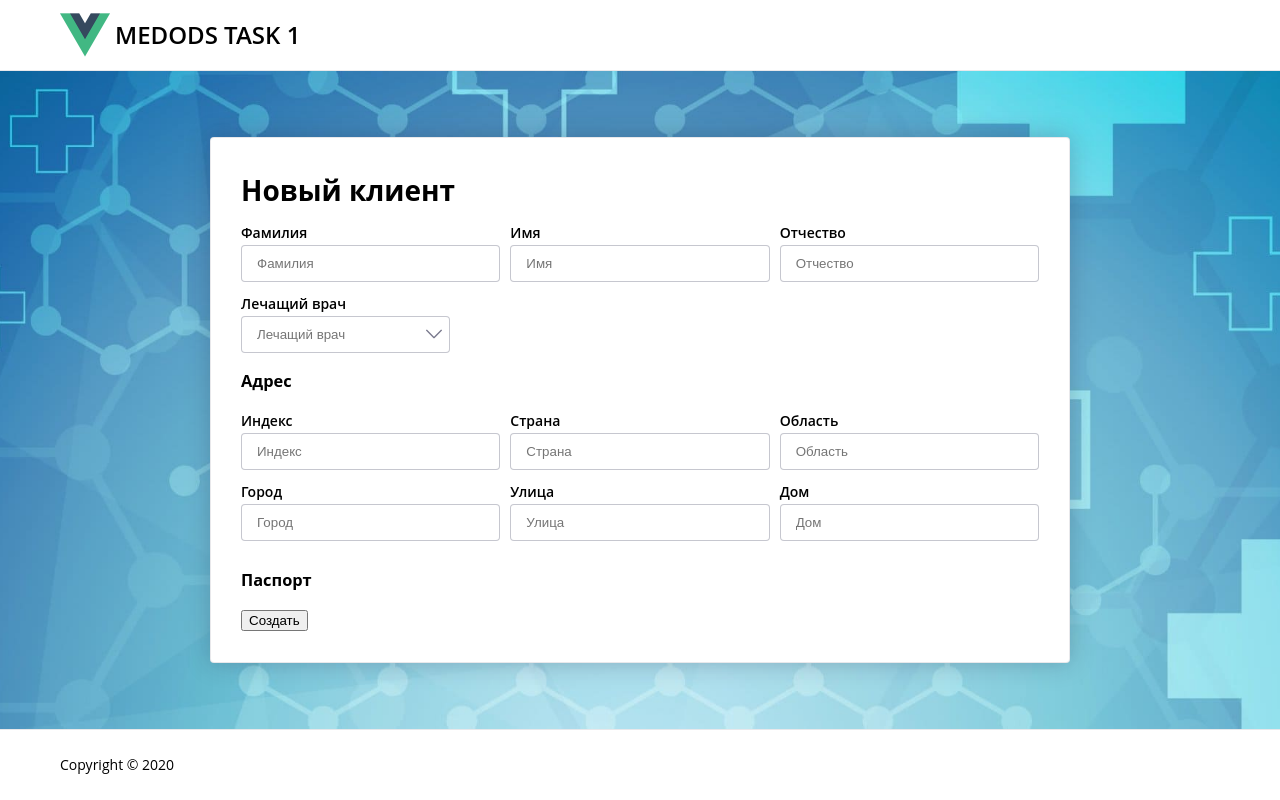
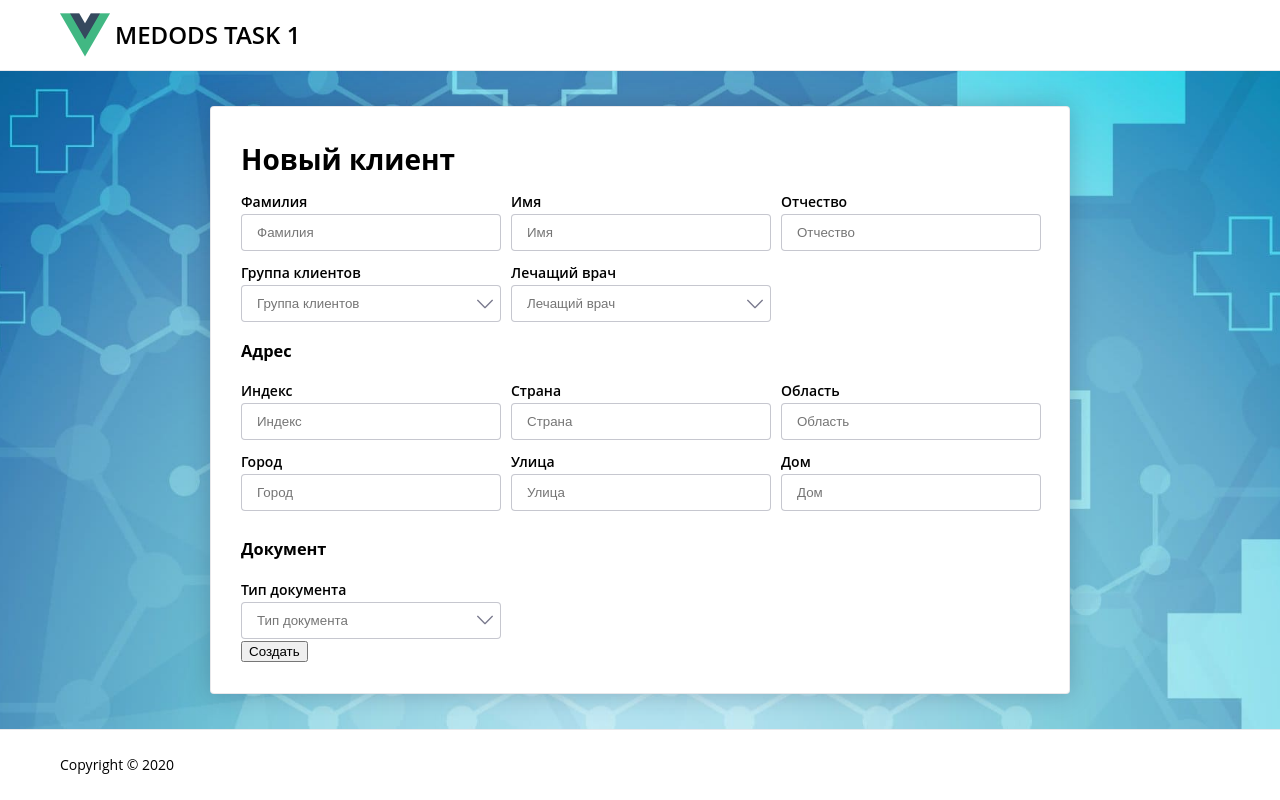
Before and after one commit to Kapatych/Medods-task-1, a Vue app: page / in a window 1280 px wide. Built offline with nearby package versions, Linux system fonts and the light colour scheme.

Commit message:
Added multi select

```diff
--- a/src/components/BaseInput.vue
+++ b/src/components/BaseInput.vue
@@ -30,6 +30,7 @@ export default {
 <style lang="scss" scoped>
 .field {
   width: 100%;
+  min-width: 260px;
   &:not(:first-child) {
     margin-left: 10px;
   }
--- a/src/components/BaseSelect.vue
+++ b/src/components/BaseSelect.vue
@@ -8,11 +8,11 @@
     >
       <input
         class="select__input"
+        :class="{ 'select__input--active': active }"
         ref="select"
-        :value="value"
+        :value="multi ? normalizeValues : value"
         type="text"
         readonly="readonly"
-        :class="{ 'select__input--active': active }"
         :placeholder="label"
       />
       <span class="select__icon" @click.stop="toggleHandler"></span>
@@ -22,6 +22,7 @@
         class="select__option"
         v-for="option in options"
         :key="option"
+        :class="{ 'select__option--active': selectedItems.includes(option) }"
         @click="pickItemHandler"
       >
         {{ option }}
@@ -35,21 +36,45 @@ import formFieldMixin from "@/mixins/formFieldMixin";
 export default {
   mixins: [formFieldMixin],
   data: () => ({
-    selectedItem: "",
+    selectedItems: [],
     active: false
   }),
   props: {
+    multi: {
+      type: Boolean,
+      default: false
+    },
     options: {
       type: Array,
       required: true
     }
   },
+  computed: {
+    normalizeValues() {
+      return this.selectedItems.join(", ");
+    }
+  },
   methods: {
     toggleHandler() {
-      this.active = !this.active
+      this.active = !this.active;
     },
     pickItemHandler(event) {
-      this.$emit("input", event.target.innerText);
+      if (this.multi) {
+        if (this.value.includes(event.target.innerText)) {
+          // delete value
+          let idx = this.selectedItems.findIndex(
+            item => item === event.target.innerText
+          );
+          this.selectedItems.splice(idx, 1);
+          this.$emit("input", this.selectedItems);
+        } else {
+          // add value
+          this.selectedItems.push(event.target.innerText);
+          this.$emit("input", this.selectedItems);
+        }
+      } else {
+        this.$emit("input", event.target.innerText);
+      }
       this.active = false;
     },
     outsideClickHandler(e) {
@@ -60,6 +85,7 @@ export default {
   },
   mounted() {
     document.addEventListener("click", e => this.outsideClickHandler(e));
+    this.selectedItems = [...this.value];
   },
   beforeDestroy() {
     document.removeEventListener("click", e => this.outsideClickHandler(e));
@@ -70,6 +96,10 @@ export default {
 <style lang="scss" scoped>
 .select {
   position: relative;
+  min-width: 260px;
+  &:not(:first-child) {
+    margin-left: 10px;
+  }
 }
 .select__label {
   font-weight: 600;
@@ -77,7 +107,6 @@ export default {
 .select__body {
   position: relative;
 }
-
 .select__icon {
   content: "";
   position: absolute;
@@ -128,6 +157,11 @@ export default {
   cursor: pointer;
   margin-top: 10px;
 }
+
+.select__option--active {
+  text-decoration: line-through;
+  color: grey;
+}
 /*select {*/
 /*  margin-bottom: 10px;*/
 /*  padding: 9px 15px;*/
--- a/src/mixins/formFieldMixin.js
+++ b/src/mixins/formFieldMixin.js
@@ -5,7 +5,7 @@ export default {
       type: String,
       default: ""
     },
-    value: [String, Number]
+    value: [String, Number, Array]
   },
   methods: {
     updateValue(event) {
--- a/src/views/CreateClient.vue
+++ b/src/views/CreateClient.vue
@@ -3,7 +3,7 @@
     <div class="create-client__container">
       <div class="create-client__wrapper">
         <h1 class="create-client__title">Новый клиент</h1>
-        <form @click.prevent="submitHandler">
+        <form @submit.prevent="submitHandler">
           <div class="fields-row">
             <BaseInput
               label="Фамилия"
@@ -29,6 +29,14 @@
           </div>
 
           <div class="fields-row">
+            <BaseSelect
+              label="Группа клиентов"
+              v-model="client.category"
+              :options="category"
+              name="doctor"
+              :multi="true"
+              placeholder="Группа клиентов"
+            />
             <BaseSelect
               label="Лечащий врач"
               v-model="client.doctor"
@@ -86,7 +94,16 @@
             />
           </div>
 
-          <h3>Паспорт</h3>
+          <h3>Документ</h3>
+          <div class="fields-row">
+            <BaseSelect
+              label="Тип документа"
+              v-model="client.document"
+              :options="documents"
+              name="doctor"
+              placeholder="Лечащий врач"
+            />
+          </div>
           <button type="submit">Создать</button>
         </form>
       </div>
@@ -99,11 +116,15 @@
 export default {
   data: () => ({
     doctors: ["Иванов", "Захаров", "Чернышева"],
+    category: ["VIP", "Проблемные", "ОМС"],
+    documents: ["Паспорт", "Свидетельство о рождении", "Вод. удостоверение"],
     client: {
       surname: "",
       name: "",
       middleName: "",
-      doctor: ""
+      doctor: "",
+      category: [],
+      document: ""
     }
   }),
   methods: {
@@ -141,7 +162,7 @@ export default {
 
 .fields-row {
   display: flex;
-  justify-content: space-between;
+  /*justify-content: space-between;*/
   align-items: center;
 }
 </style>
```
